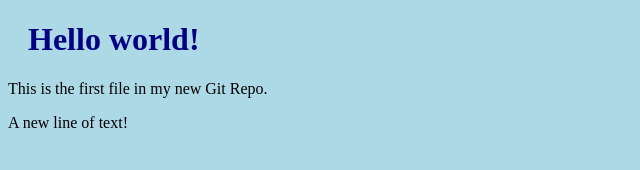
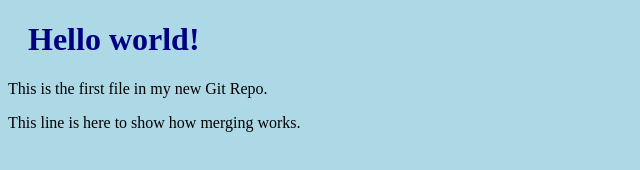
Before and after one commit to zyplocs/hello-world, a plain HTML site: page index.html in a window 1280 px wide. Shown: the whole page, without its empty margins (0-640 px from the left). Drawn offline with Linux system fonts and the light colour scheme.

Commit message:
updated index.html with emergency fix

```diff
--- a/index.html
+++ b/index.html
@@ -8,7 +8,7 @@
 
     <h1>Hello world!</h1>
     <p>This is the first file in my new Git Repo.</p>
-    <p>A new line of text!</p>
+    <p>This line is here to show how merging works.</p>
 
   </body>
 </html>
```
